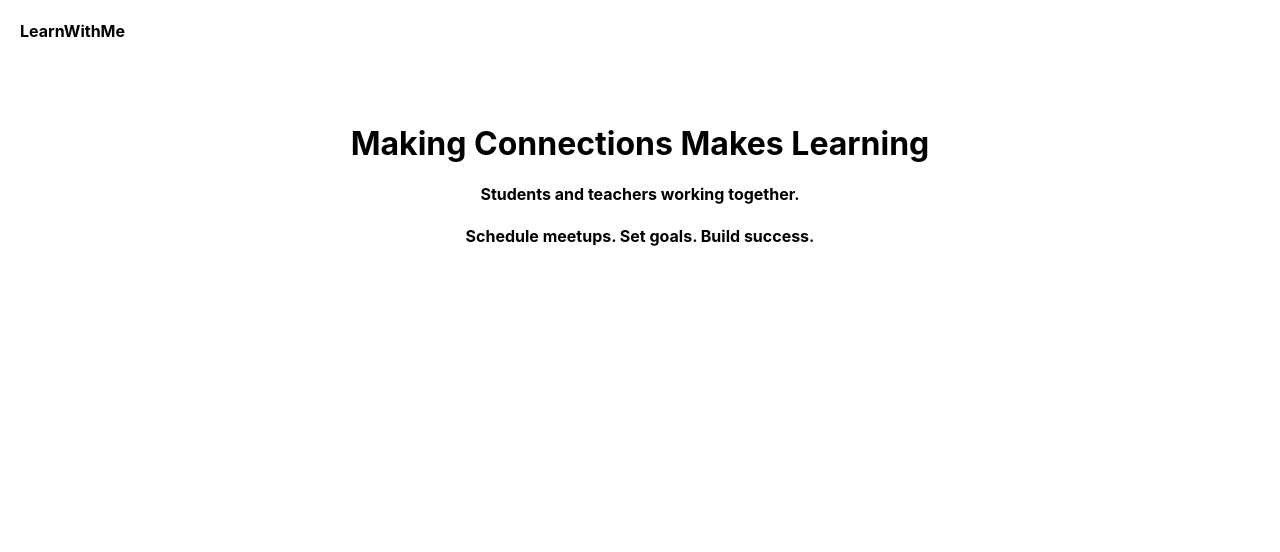
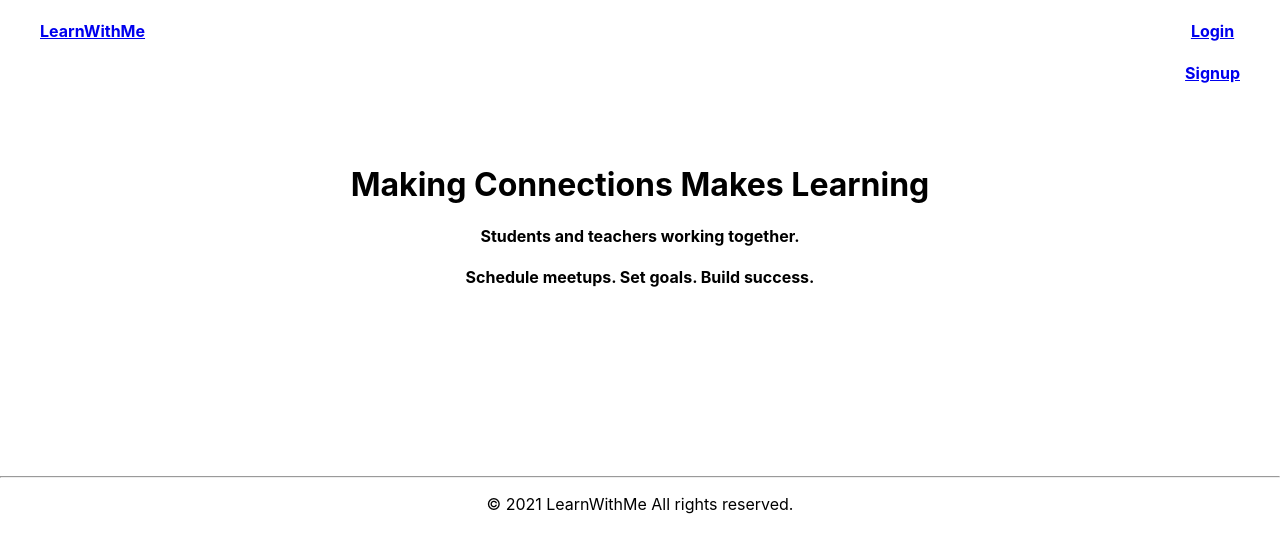
Before and after one commit to SteveEmerson/LearnWithMe-client, a React (Create React App) app: page / in a window 1280 px wide. Shown: the top 552 px of the page. Built offline with nearby package versions, Linux system fonts and the light colour scheme.

Commit message:
boilerplate of splash, student, teacher

```diff
--- a/src/App.tsx
+++ b/src/App.tsx
@@ -1,24 +1,11 @@
 import React from 'react';
 import './App.css';
-import { BrowserRouter as Router, Route, Switch, Link } from 'react-router-dom';
+import Splash from './components/splash-components/Splash'
 
 function App() {
   return (
     <div className="App">
-      <div className="navbar">
-        <div className="brand"  style={{textAlign:'left', marginLeft:'20px'}}>
-          <h4> LearnWithMe </h4>
-        </div>
-        <div className="login_signup" style={{textAlign:'right', marginRight:'20px'}}>
-
-        </div>
-
-      </div>
-      <br/>
-      <br/>
-      <h1> Making Connections Makes Learning</h1>
-      <h4> Students and teachers working together. </h4>
-      <h4> Schedule meetups. Set goals. Build success. </h4>
+      <Splash />
     </div>
   );
 }
--- /dev/null
+++ b/src/components/splash-components/Home.tsx
@@ -0,0 +1,13 @@
+import * as React from 'react';
+
+function Home() {
+  return(
+    <div>
+      <h1> Making Connections Makes Learning</h1>
+      <h4> Students and teachers working together. </h4>
+      <h4> Schedule meetups. Set goals. Build success. </h4>
+    </div>
+  )
+}
+
+export default Home;
--- /dev/null
+++ b/src/components/splash-components/Login.tsx
@@ -0,0 +1,13 @@
+import * as React from 'react';
+import { Component } from 'react';
+
+class Login extends Component {
+
+  render() {
+    return(
+      <div>Got to login</div>
+    )
+  }
+}
+
+export default Login;
--- /dev/null
+++ b/src/components/splash-components/Signup.tsx
@@ -0,0 +1,13 @@
+import * as React from 'react';
+import { Component } from 'react';
+
+class Signup extends Component {
+
+  render() {
+    return(
+      <div>Got to signup</div>
+    )
+  }
+}
+
+export default Signup;
--- /dev/null
+++ b/src/components/splash-components/Splash.tsx
@@ -0,0 +1,42 @@
+import React from 'react';
+import { BrowserRouter as Router, Route, Switch, Link } from 'react-router-dom';
+import Login from './Login';
+import Signup from './Signup';
+import Home from './Home';
+
+function Splash() {
+  return (
+    <div className="App">
+      <Router>
+        <div className="navbar" style={{display:'flex', flexDirection:'row', justifyContent:'space-between'}}>
+            <div className='brand' style={{marginLeft:'40px'}}>
+              <Link to='/'><h4> LearnWithMe </h4></Link>
+            </div>
+            <div className='enter' style={{marginRight:'40px'}}>
+              <Link to='/login'><h4>Login</h4></Link>
+              <Link to='/signup'><h4>Signup</h4></Link>
+            </div>
+        </div>
+        <br/>
+        <br/>
+        <Switch>
+          <Route exact path='/'><Home /></Route>
+          <Route exact path='/login'><Login /></Route>
+          <Route exact path='/signup'><Signup /></Route>
+        </Switch>
+      </Router>
+      <br/>
+      <br/>
+      <br/>
+      <br/>
+      <br/>
+      <br/>
+      <br/>
+      <br/>
+      <hr/>
+      <div className='footer'> <p>&copy; 2021 LearnWithMe All rights reserved.</p></div>
+    </div>
+  );
+}
+
+export default Splash;
```
Also changed, not shown: src/components/student-components/Student.tsx (added, +13 -0 lines), src/components/teacher-components/Teacher.tsx (added, +13 -0 lines).
